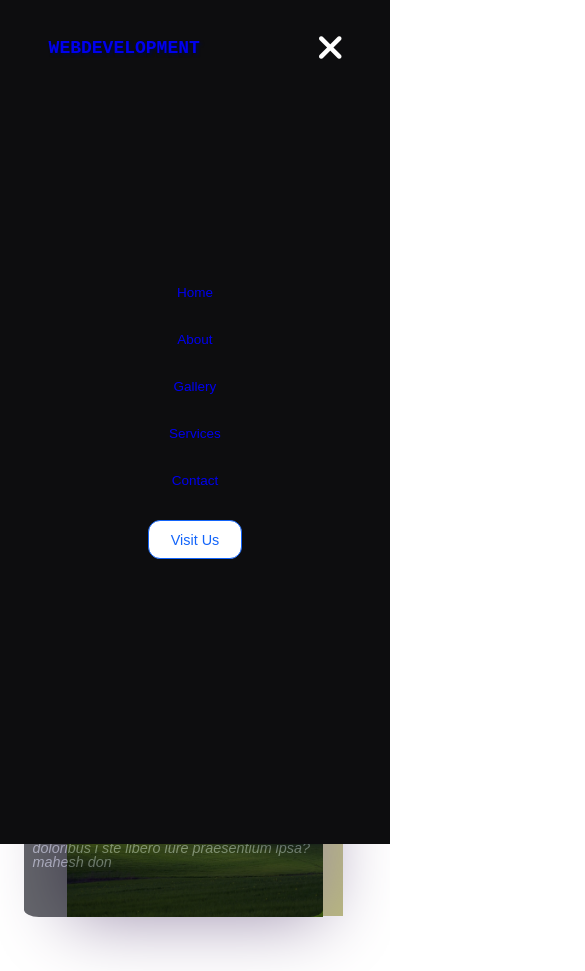
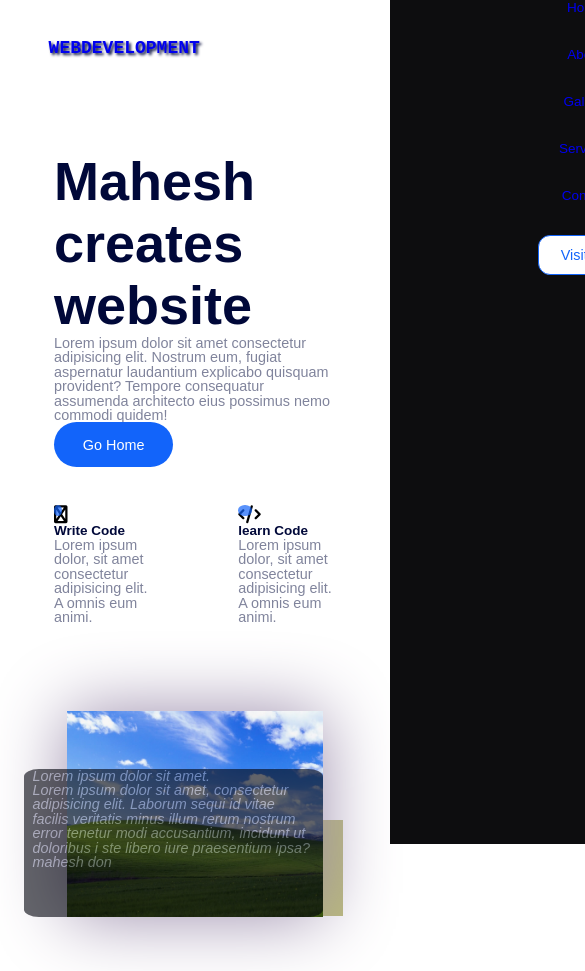
Before and after one commit to campusmahesh-31/Gallery, a plain HTML site: page index.html in a window 390 px wide. Both pictures are taken after a click on the element 325 px from the left and 48 px from the top of the page. Shown: the top 971 px of the page, 585 px wide, since content can reach past the window. Drawn offline with Linux system fonts and the light colour scheme.

Commit message:
Update web.css

```diff
--- a/web.css
+++ b/web.css
@@ -276,14 +276,14 @@ html{
 .navbar{
     z-index: 99;
     transform: translateX(100%);
-    display: flex;
+    display: none;
     justify-content: center;
     align-items: center;
     position: absolute;
     top: 0;
     left: 0;
     height: 100vh;
-    width: 100vw;
+    width: 55%;
     background-color: #0d0d0f;
   opacity: 1;
   visibility: visible;
@@ -303,9 +303,7 @@ html{
 }
 
 .active .navbar{
-
-    transform: translateX(0%);
-    display: flex;
+    display: block;
     justify-content: center;
     align-items: center;
     position: absolute;
```
